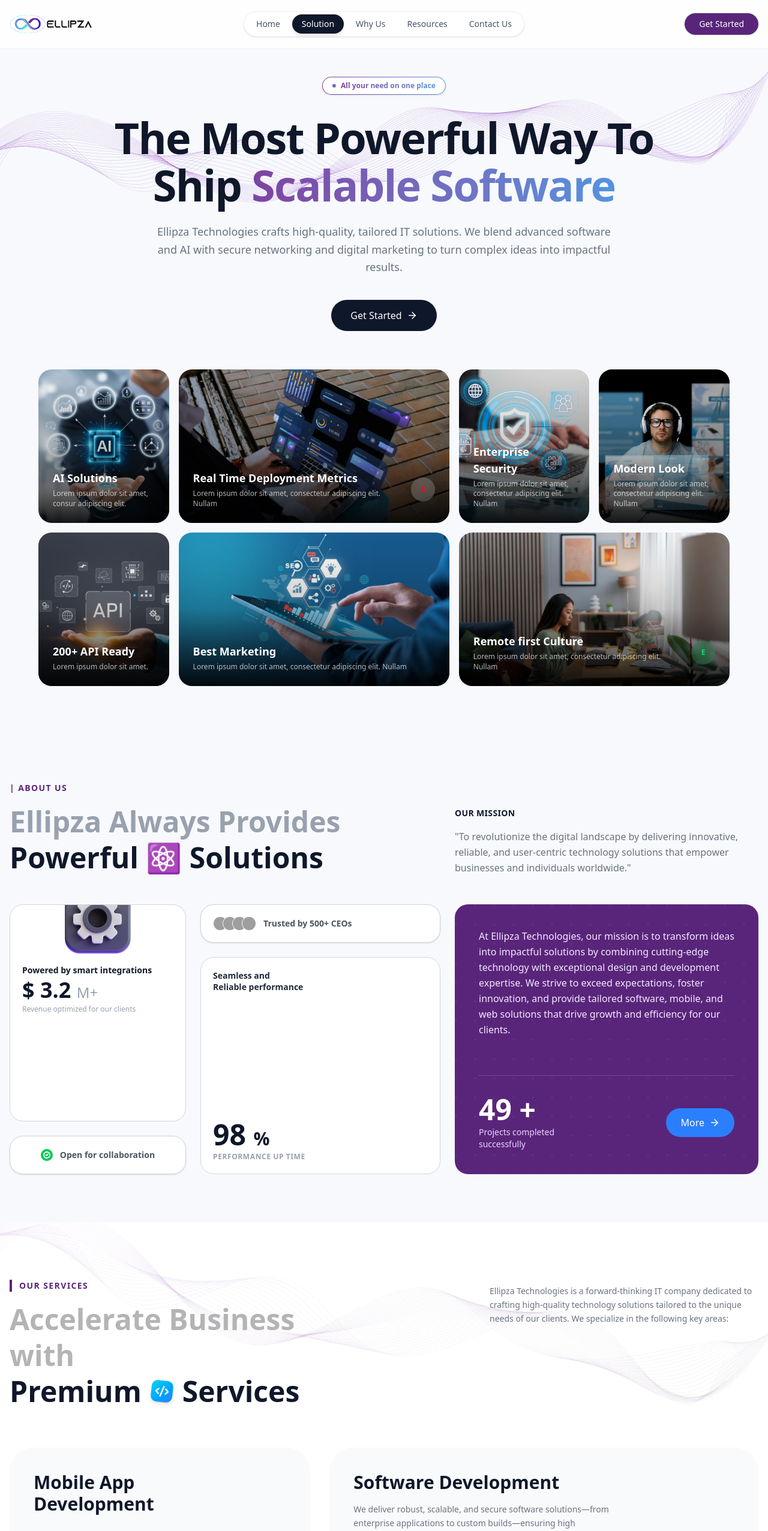
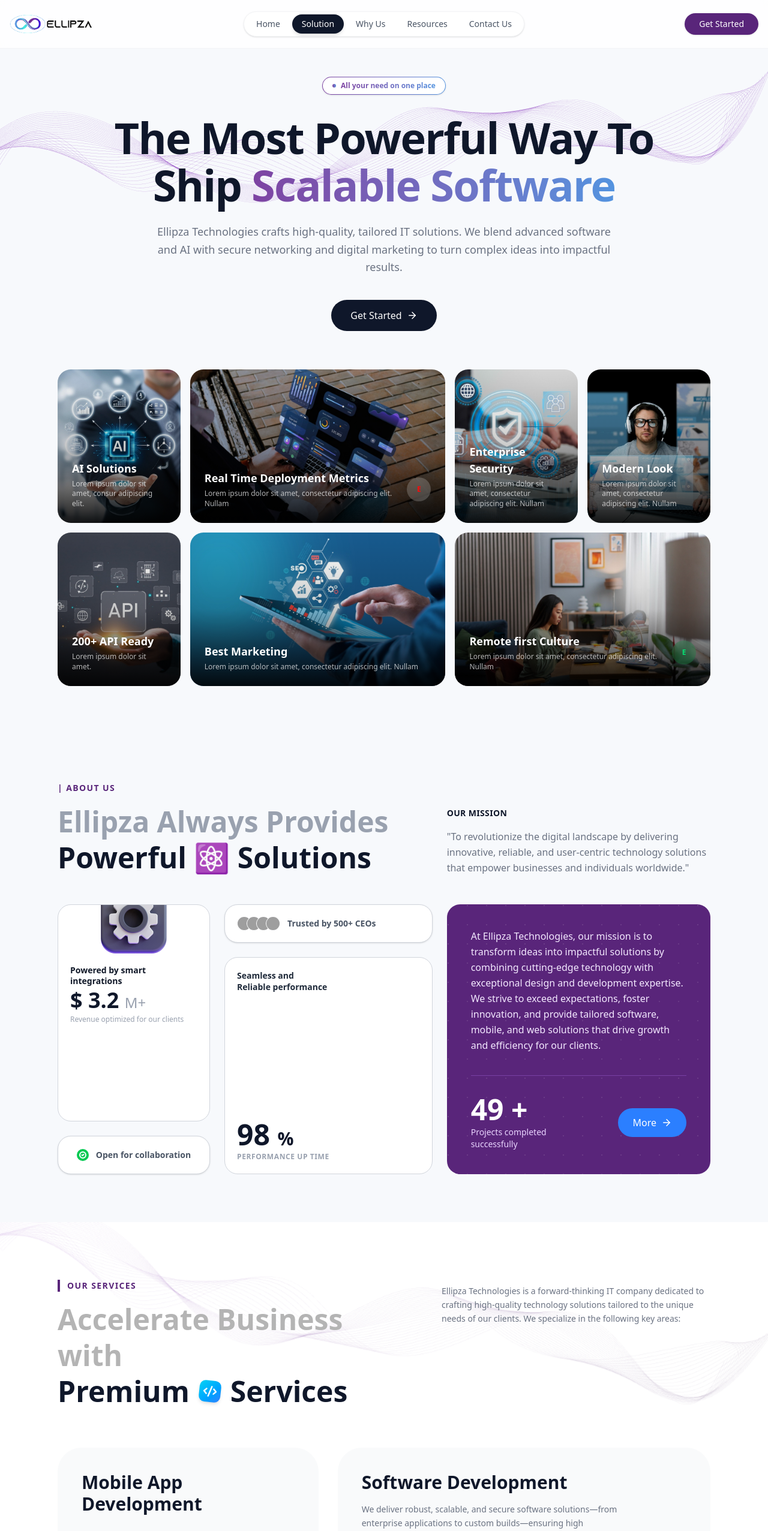
Before and after one commit to Sihas01/ellipza-update, a Next.js app: page / in a window 1280 px wide. Shown: the top 2553 px of the page at 60% size. Built offline with nearby package versions, Linux system fonts and the light colour scheme; grey boxes are pictures that could not be loaded.

Commit message:
Update container padding for consistent layout
Replaced 'px-4' with 'px-6 md:px-16 lg:px-24' in all section containers to improve horizontal padding and ensure consistent spacing across breakpoints.

```diff
--- a/components/AboutUsSection.tsx
+++ b/components/AboutUsSection.tsx
@@ -28,7 +28,7 @@
 export default function AboutUsSection() {
     return (
         <section id="about" className="py-2 md:py-20 bg-[#F7F9FC] overflow-hidden">
-            <div className="container mx-auto px-4 max-w-7xl">
+            <div className="container mx-auto px-6 md:px-16 lg:px-24 max-w-7xl">
 
                 {/* Header Area */}
                 <div className="grid grid-cols-1 lg:grid-cols-12 gap-6 mb-12 items-end">
--- a/components/ContactSection.tsx
+++ b/components/ContactSection.tsx
@@ -15,7 +15,7 @@
                 </svg>
             </div>
 
-            <div className="container mx-auto px-4 max-w-7xl relative z-10">
+            <div className="container mx-auto px-6 md:px-16 lg:px-24 max-w-7xl relative z-10">
                 <div className="flex flex-col lg:flex-row gap-4 md:gap-16">
 
                     {/* Left Column: Info */}
--- a/components/ExpertiseSection.tsx
+++ b/components/ExpertiseSection.tsx
@@ -67,7 +67,7 @@
 
     return (
         <section id="resources" className="py-24 bg-white overflow-hidden">
-            <div className="container mx-auto px-4 max-w-7xl">
+            <div className="container mx-auto px-6 md:px-16 lg:px-24 max-w-7xl">
 
                 {/* Header */}
                 <div className="flex flex-col lg:flex-row justify-between items-start lg:items-end gap-10 mb-12">
--- a/components/Footer.tsx
+++ b/components/Footer.tsx
@@ -7,7 +7,7 @@
     return (
         <footer className="bg-white pt-20 pb-10 relative overflow-hidden">
 
-            <div className="container mx-auto px-4 max-w-7xl relative z-10">
+            <div className="container mx-auto px-6 md:px-16 lg:px-24 max-w-7xl relative z-10">
                 <div className="grid grid-cols-2 md:grid-cols-12 gap-y-10 gap-x-4 md:gap-12 mb-10">
 
                     {/* Brand Column (Span 2 mobile, 5 desktop) */}
--- a/components/HeroSection.tsx
+++ b/components/HeroSection.tsx
@@ -7,7 +7,7 @@
 export default function HeroSection() {
   return (
     <section id="home" className="relative pt-32 pb-20 bg-transparent overflow-hidden isolate">
-      <div className="container mx-auto px-4">
+      <div className="container mx-auto px-6 md:px-16 lg:px-24">
 
         {/* Header Content */}
         <div className="text-center max-w-5xl mx-auto mb-16 relative z-10">
--- a/components/ServicesSection.tsx
+++ b/components/ServicesSection.tsx
@@ -11,7 +11,7 @@
                 <img src="/services-wave.png" alt="" className="w-full h-auto opacity-60" />
             </div>
 
-            <div className="container mx-auto px-4 max-w-7xl relative z-10">
+            <div className="container mx-auto px-6 md:px-16 lg:px-24 max-w-7xl relative z-10">
 
                 {/* Header */}
                 <div className="flex flex-col lg:flex-row justify-between items-start gap-10 mb-16">
--- a/components/WhyChooseUs.tsx
+++ b/components/WhyChooseUs.tsx
@@ -46,7 +46,7 @@
                 <img src="/why-us-wave.png" alt="" className="w-full h-auto opacity-20" />
             </div>
 
-            <div className="container mx-auto px-4 relative z-10 max-w-7xl">
+            <div className="container mx-auto px-6 md:px-16 lg:px-24 relative z-10 max-w-7xl">
 
                 {/* Header */}
                 <div className="text-center max-w-4xl mx-auto mb-20">
```
